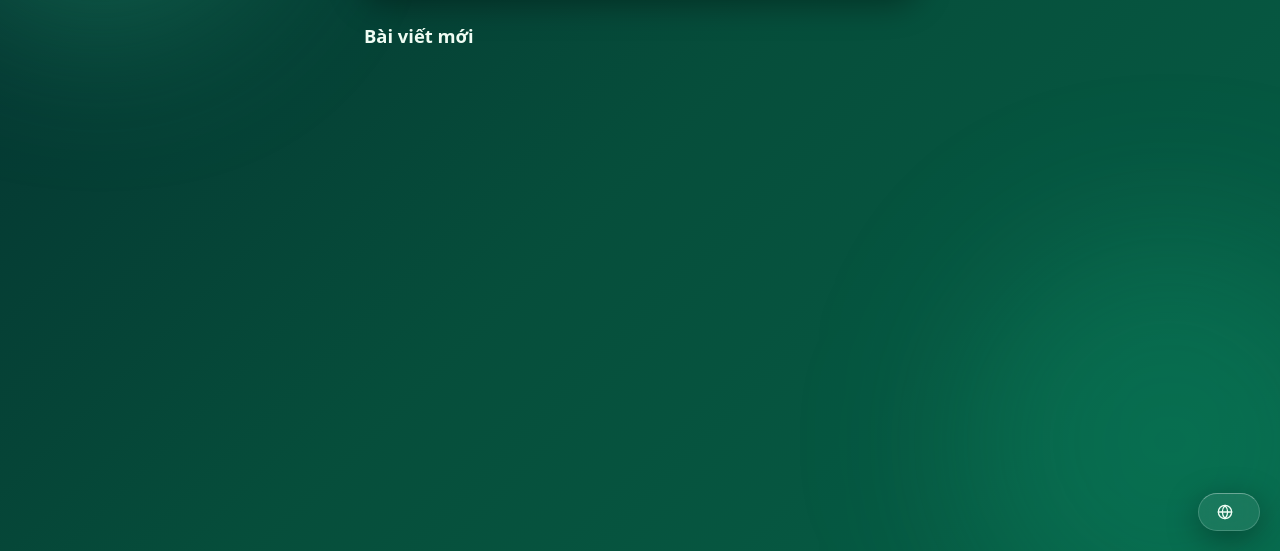
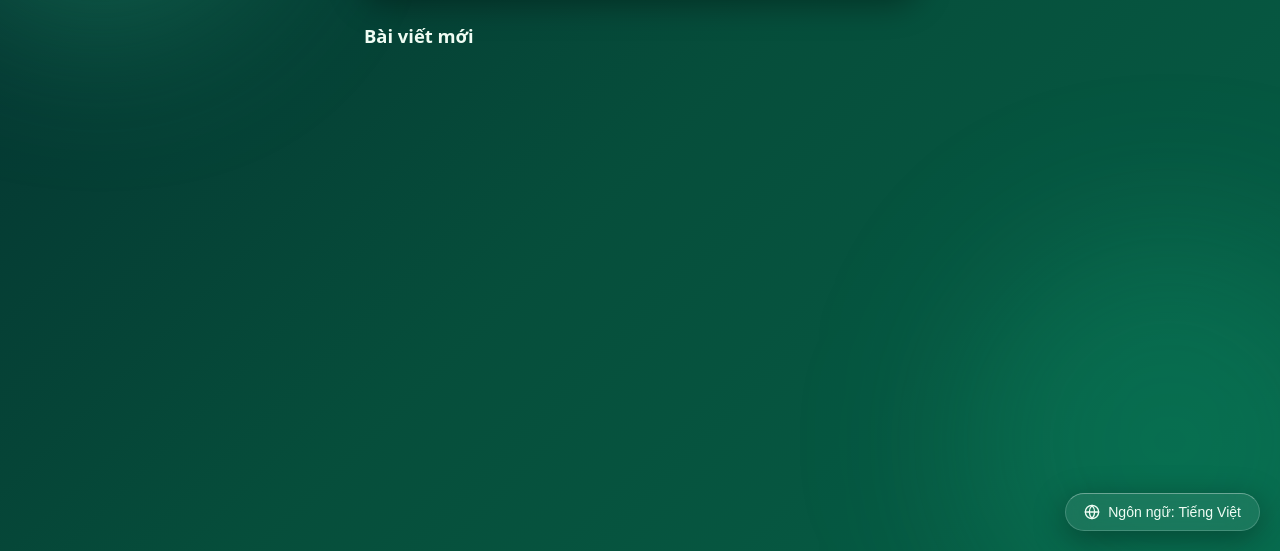
Before and after one commit to congtranv/congtranv.github.io, a plain HTML site: page index.html in a window 1280 px wide. Shown: the part 249-800 px from the top of the page. Drawn offline with Linux system fonts and the light colour scheme; no server answers.

Commit message:
Support sanitized Firebase translation keys

```diff
--- a/index.html
+++ b/index.html
@@ -793,11 +793,12 @@
             document.documentElement.lang = lang;
             i18nElements.forEach(el => {
                 const key = el.dataset.i18n;
-                if (dict[key] !== undefined) {
-                    el.textContent = dict[key];
+                const val = dict[key] !== undefined ? dict[key] : dict[key.replace(/\./g, '_')];
+                if (val !== undefined) {
+                    el.textContent = val;
                 }
             });
-            langLabel.textContent = dict['lang.button'];
+            langLabel.textContent = dict['lang.button'] || dict['lang_button'] || langLabel.textContent;
             renderAllPostLists(lang);
         }
 
```
